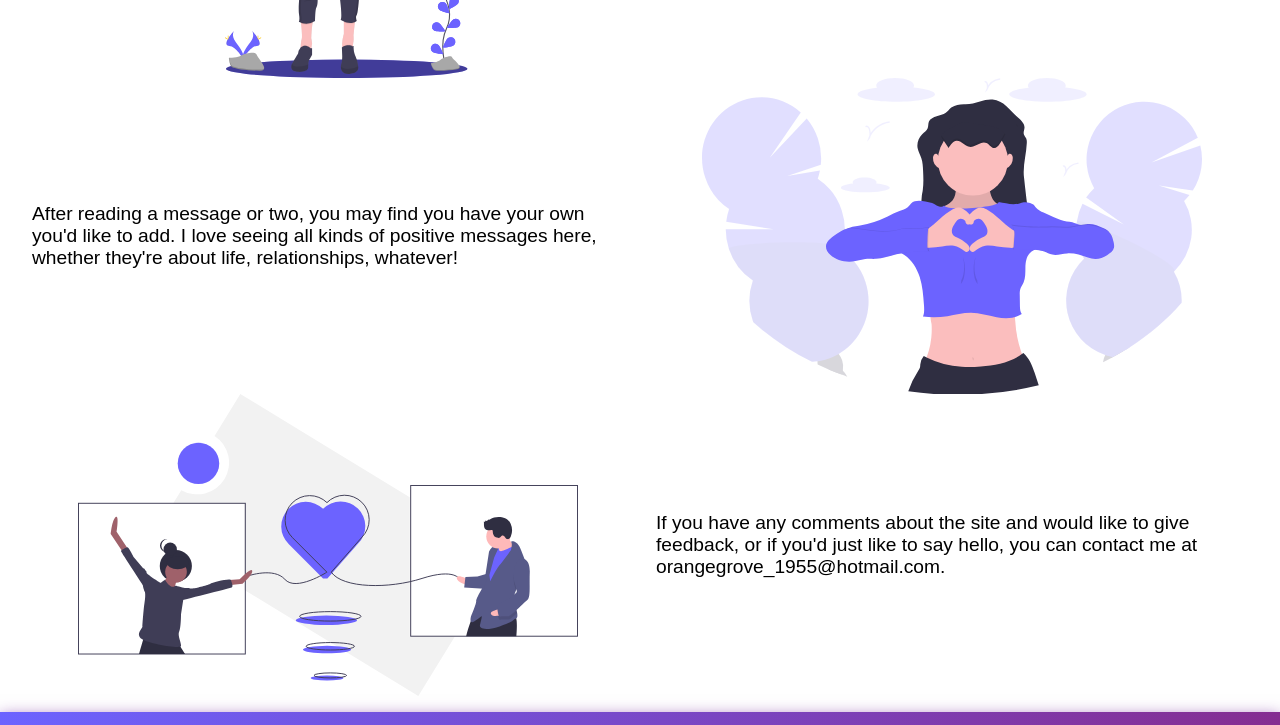
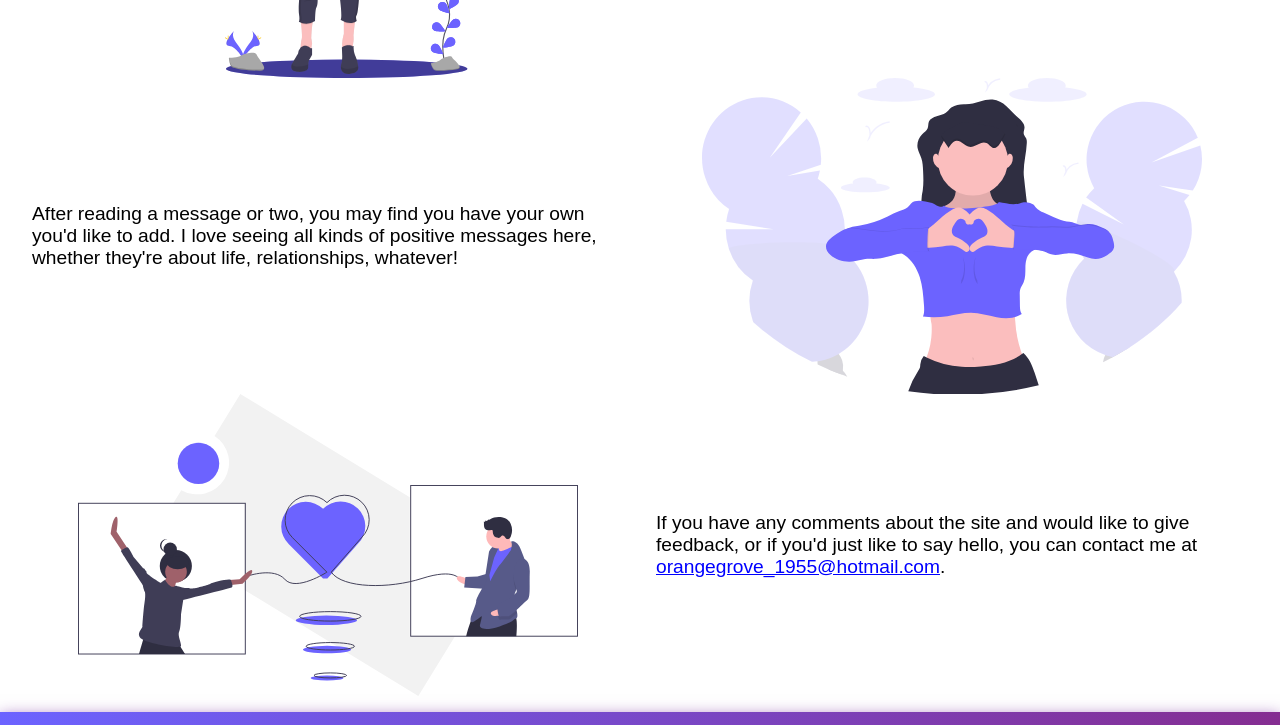
Before and after one commit to orangegrove1955/positivity, a website: page about.html in a window 1280 px wide. Shown: the part 828-1553 px from the top of the page. Drawn offline with Linux system fonts and the light colour scheme.

Commit message:
Added standard link colour to email address

```diff
--- a/about.html
+++ b/about.html
@@ -92,7 +92,7 @@
             </div>
             <div class="text-section">
                 <p>If you have any comments about the site and would like to give feedback, or if you'd just like to say
-                    hello, you can contact me at <a
+                    hello, you can contact me at <a class="link"
                         href="mailto:orangegrove_1955@hotmail.com">orangegrove_1955@hotmail.com</a>.</p>
                 <br />
             </div>
--- a/style.css
+++ b/style.css
@@ -329,6 +329,11 @@ main {
   align-items: center;
 }
 
+.link {
+  text-decoration: underline;
+  color: blue;
+}
+
 .fa-heart {
   color: #e21737;
 }
```
